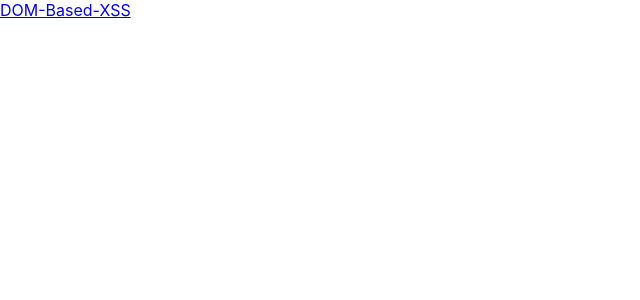
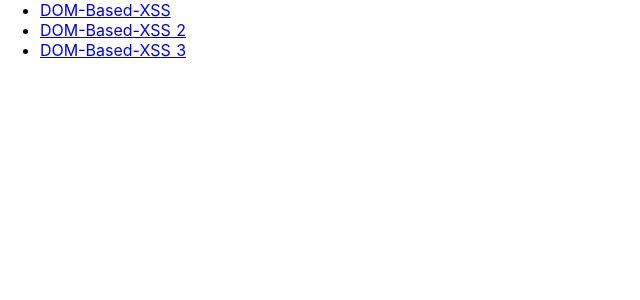
Before and after one commit to watanata/nuxt2-sample2, a Nuxt app: page /links in a window 1280 px wide. Shown: the top 300 px of the page, without its empty margins (0-640 px from the left). Built offline with nearby package versions, Linux system fonts and the light colour scheme.

Commit message:
modify URL list page

```diff
--- a/pages/links.vue
+++ b/pages/links.vue
@@ -1,3 +1,15 @@
 <template>
-  <nuxt-link to='/show?name=<img%20src%3D"hoge"%20onerror%3Dalert%281%29>'>DOM-Based-XSS</nuxt-link>
+  <div>
+    <ul>
+      <li>
+        <nuxt-link to='/show?name=<img%20src%3D"hoge"%20onerror%3Dalert%281%29>'>DOM-Based-XSS</nuxt-link>
+      </li>
+      <li>
+        <nuxt-link to='/show?name=<img src="hoge" onerror=alert(1)>'>DOM-Based-XSS 2</nuxt-link>
+      </li>
+      <li>
+        <nuxt-link to='/show?name=<img src="hoge" onerror=alert(document.cookie)>'>DOM-Based-XSS 3</nuxt-link>
+      </li>
+    </ul>
+  </div>
 </template>
```
